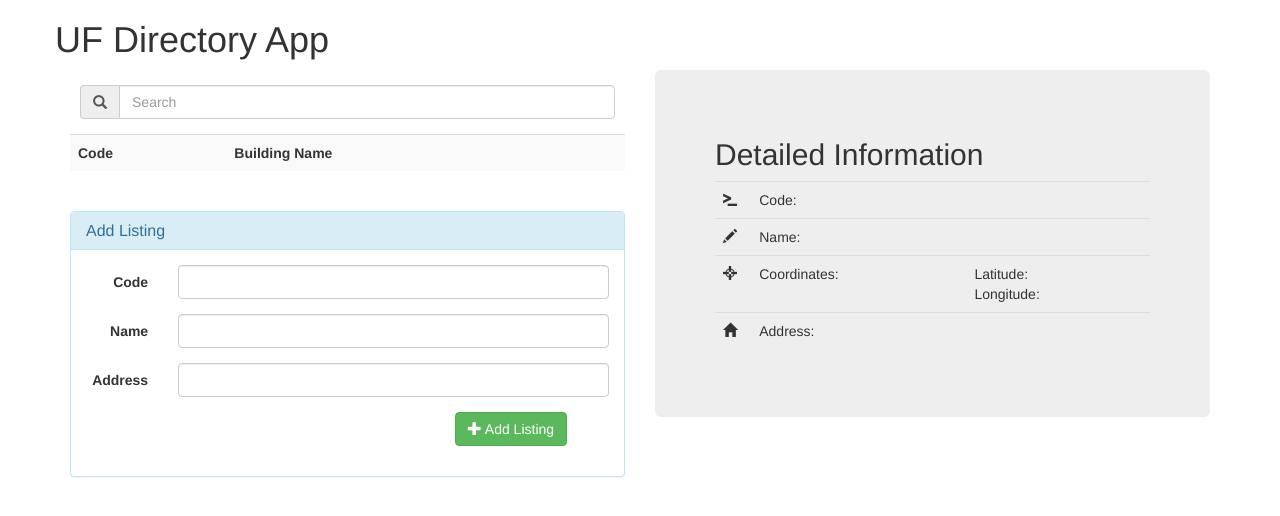
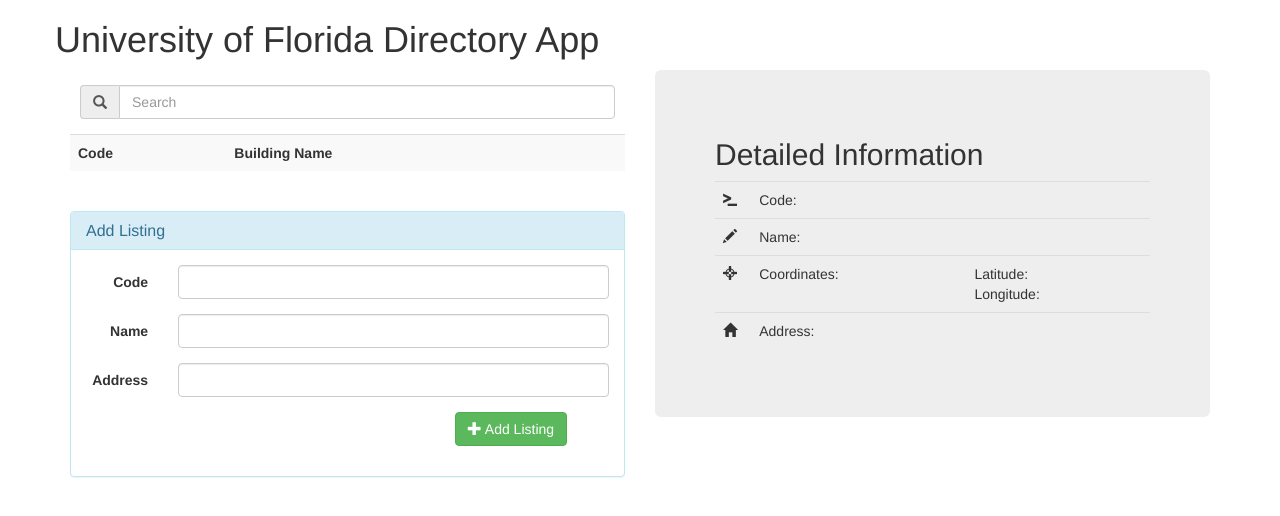
Before and after one commit to tuxranger/DancingWithDawn, a website: page client/index.html in a window 1280 px wide. Drawn offline with nearby package versions, Linux system fonts and the light colour scheme; no server answers.

Commit message:
Changed Page Title in client/index.html

```diff
--- a/client/index.html
+++ b/client/index.html
@@ -7,7 +7,7 @@
   <body ng-app="directoryApp">
     <div class="container">
       <div class="row">
-        <h1>UF Directory App</h1>
+        <h1>University of Florida Directory App</h1>
       </div>
       <div class="row" ng-controller="ListingsController">
         <div class="col-md-6">
```
